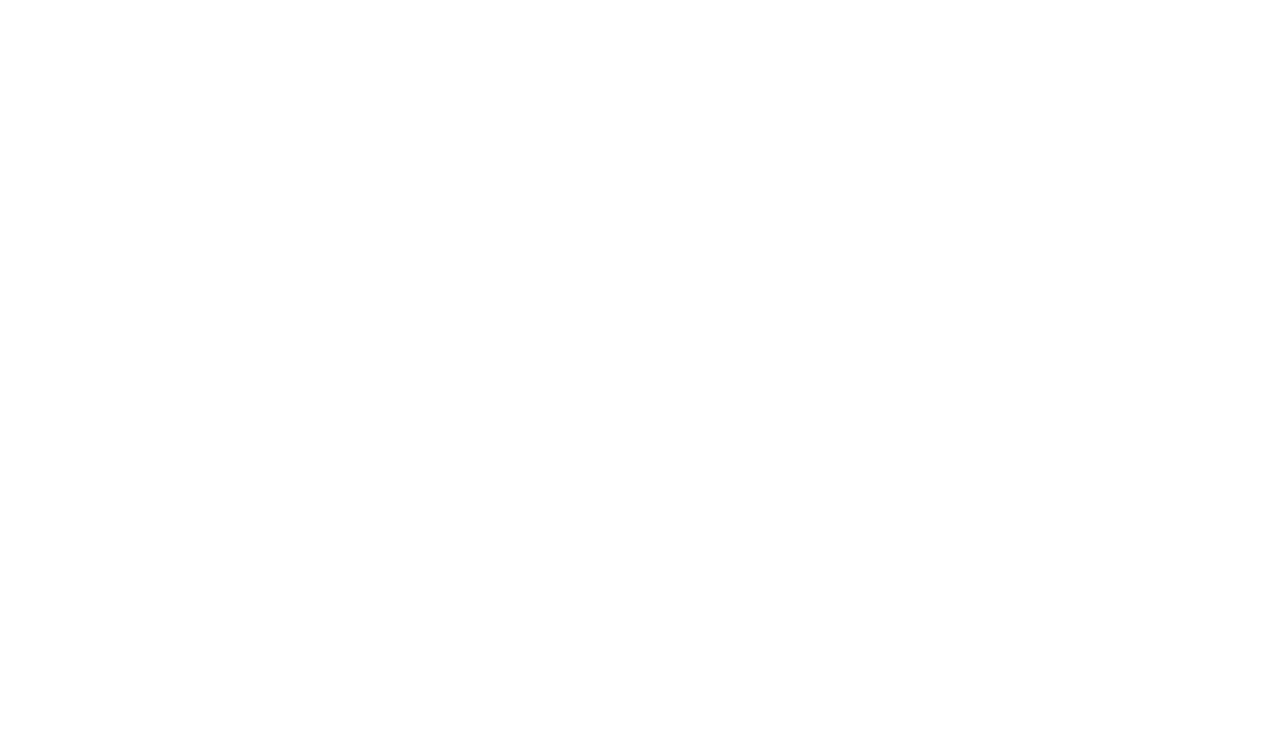
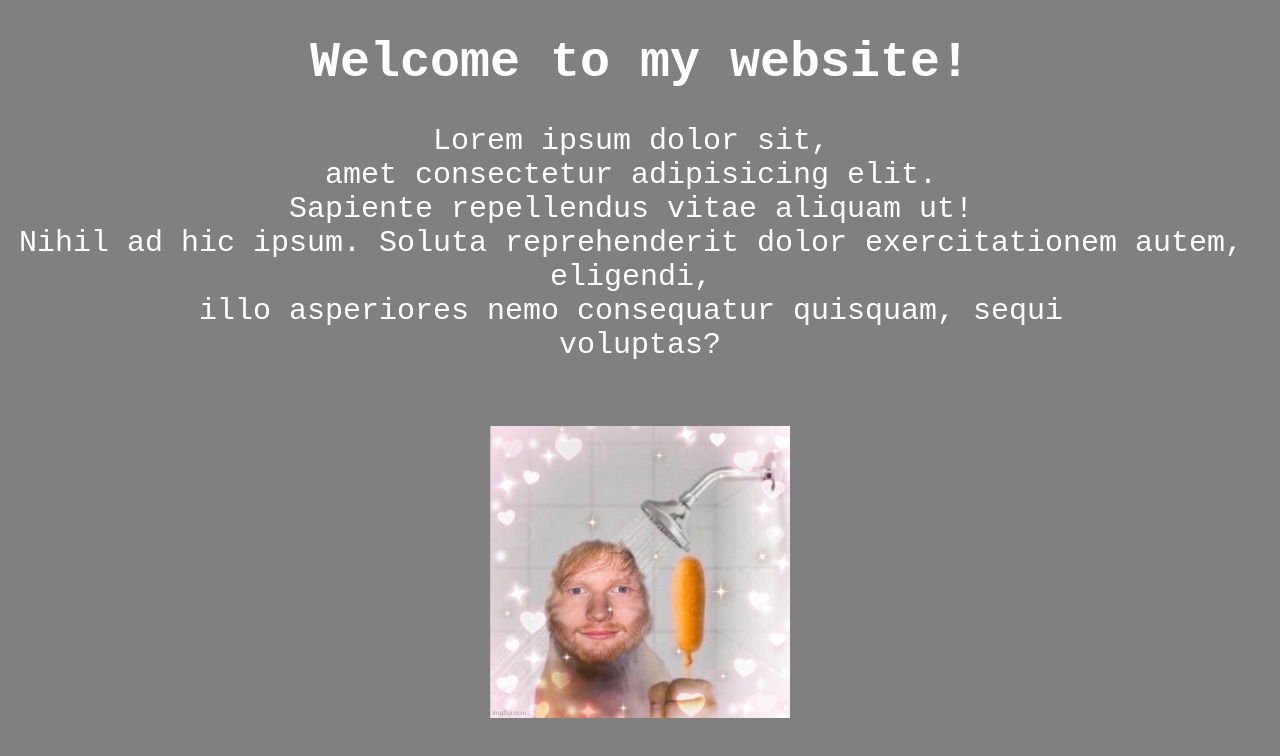
Before and after one commit to MysticXMa/Tutorial, a plain HTML site: page Lesson1/index.html in a window 1280 px wide. Drawn offline with Linux system fonts and the light colour scheme.

Commit message:
Tutorial

```diff
--- a/Lesson1/index.html
+++ b/Lesson1/index.html
@@ -3,9 +3,20 @@
 <head>
     <meta charset="UTF-8">
     <meta name="viewport" content="width=device-width, initial-scale=1.0">
-    <title>Document</title>
+    <title>Lesson1</title>
+    <link rel="stylesheet" href="style.css">
 </head>
 <body>
-
+    <h1>Welcome to my website!</h1>
+    <pre>
+Lorem ipsum dolor sit,
+amet consectetur adipisicing elit.
+Sapiente repellendus vitae aliquam ut!
+Nihil ad hic ipsum. Soluta reprehenderit dolor exercitationem autem,
+eligendi,
+illo asperiores nemo consequatur quisquam, sequi
+voluptas?
+    </pre>
+    <img src="Photos/6zgjm0.jpg" alt="Beautiful">
 </body>
 </html>
--- a/Lesson1/style.css
+++ b/Lesson1/style.css
@@ -0,0 +1,22 @@
+body {
+    height: 100vh;
+    background-color: gray;
+    color: white;
+    font-family: 'Courier New', Courier, monospace;
+}
+
+h1 {
+    text-align: center;
+    font-size: 50px;
+}
+
+pre {
+    text-align: center;
+    font-size: 30px;
+}
+
+img {
+    display: block;
+    margin: auto;
+    width: 300px;
+}
```
Also changed, not shown: Lesson1/Photos/6zgjm0.jpg (added).
